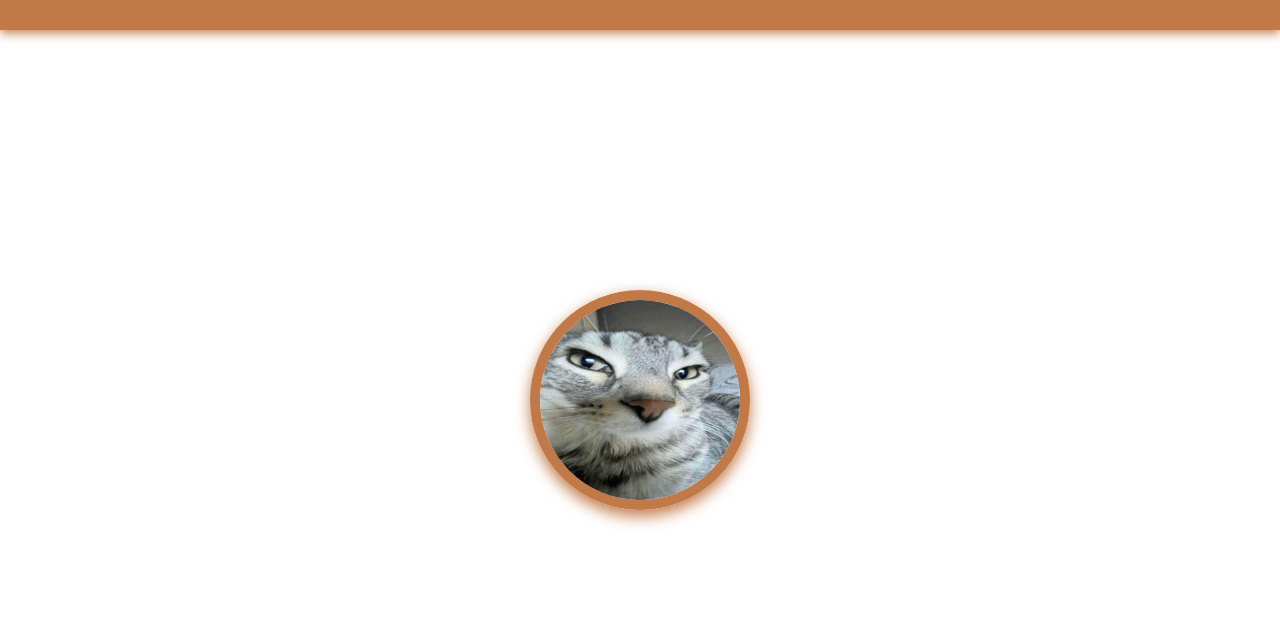
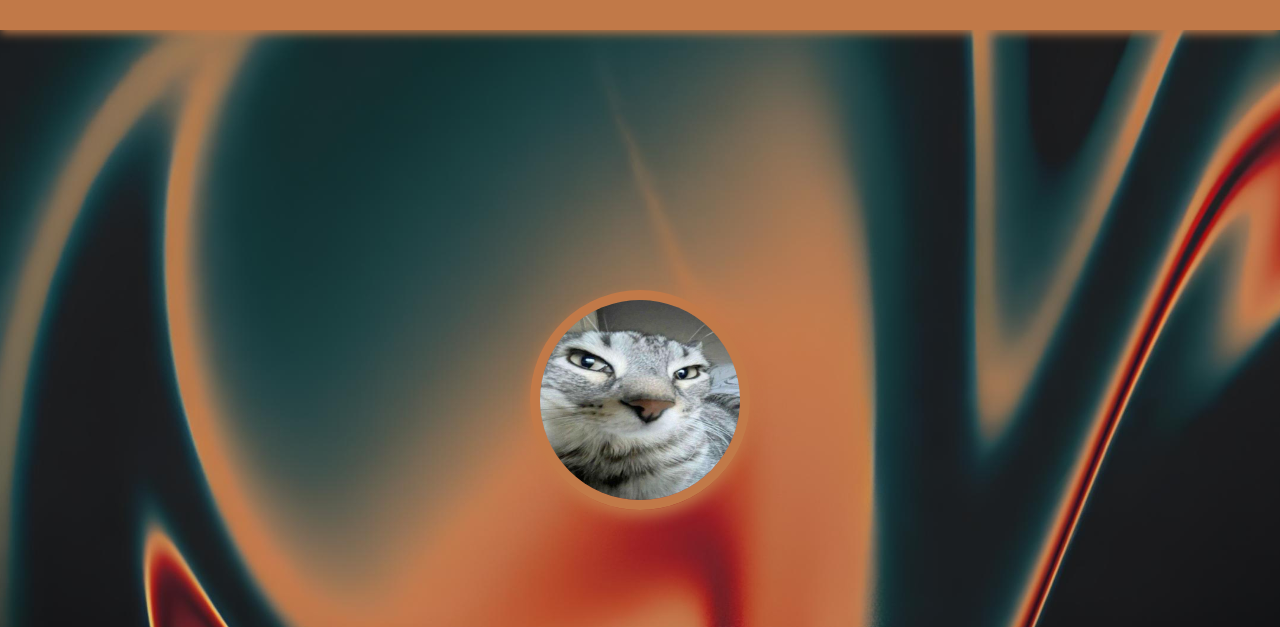
Before and after one commit to MekSmek/portfolio, a plain HTML site: page index.html in a window 1280 px wide. Shown: the part 160-787 px from the top of the page. Drawn offline with Linux system fonts and the light colour scheme; the site is published under a folder, as on GitHub Pages, so addresses that start at the root find nothing.

Commit message:
Update style.css

```diff
--- a/style.css
+++ b/style.css
@@ -6,7 +6,7 @@
 body {
     font-family: "Pangolin", cursive;
     width: 100%;
-    background: url(/IMG/92a15122-fe41-4a2d-b9d3-341eb46474f7.jpg) center no-repeat;
+    background: url(IMG/92a15122-fe41-4a2d-b9d3-341eb46474f7.jpg) center no-repeat;
     background-size: cover;
     background-attachment: fixed;
     height: 2500px;
```
